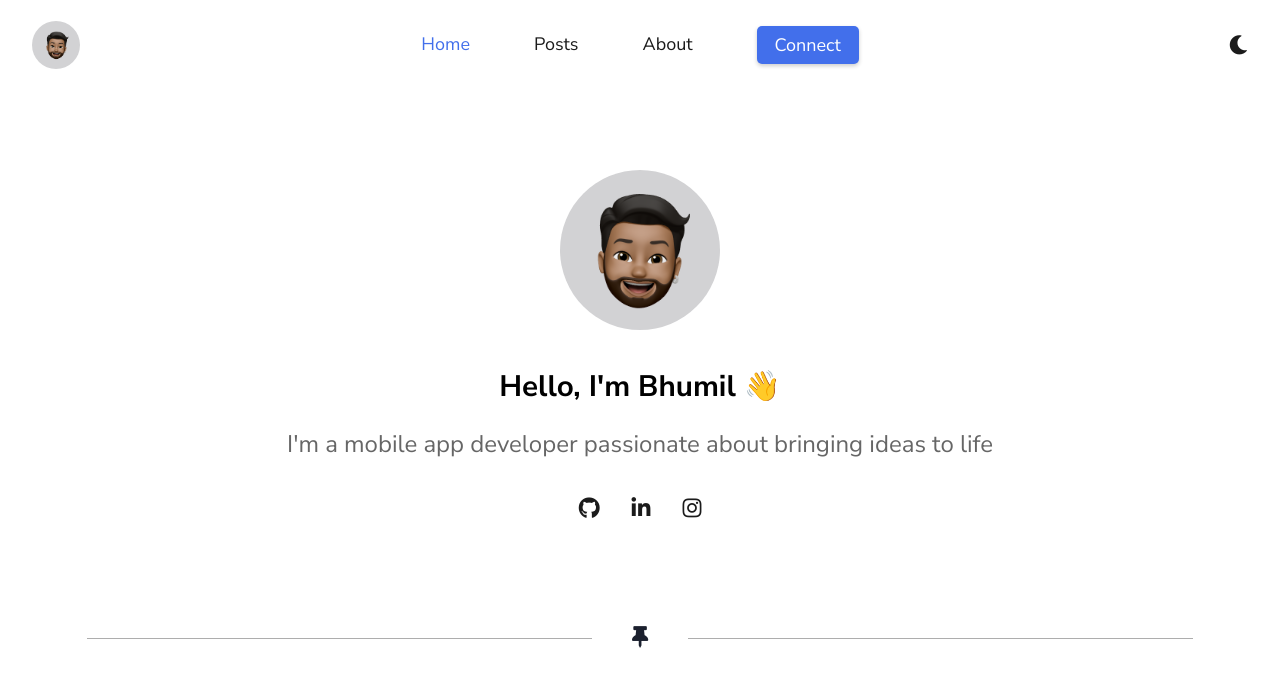
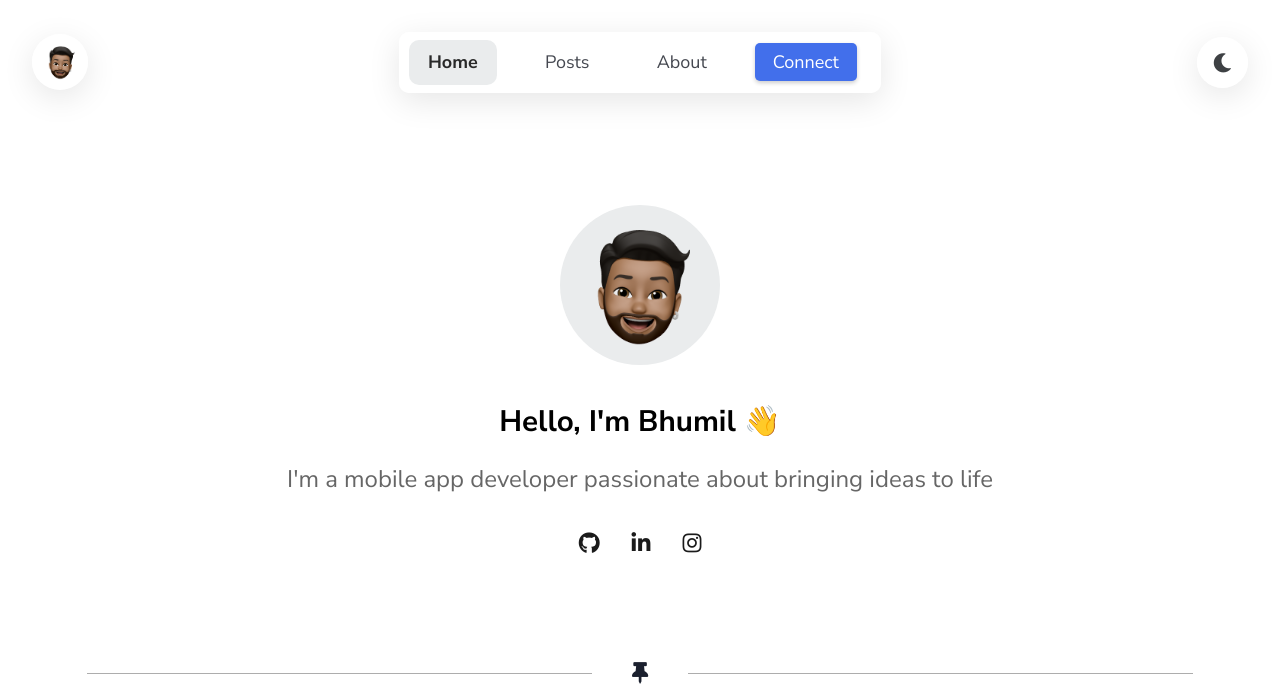
Before and after one commit to thebhumilsoni/thebhumilsoni.github.io, a Jekyll site: the page built from index.html, in a window 1280 px wide. Shown: the top 686 px of the page. Built offline with Jekyll 4.4.1, drawn with Linux system fonts in a browser that asks for light colours.

Commit message:
Update navigation bar style

```diff
--- a/_sass/2-design-system/_color-scheme.scss
+++ b/_sass/2-design-system/_color-scheme.scss
@@ -2,7 +2,7 @@ $primary-color: #426FEB;
 $primary-light-color: lighten($primary-color, 10%);
 
 :root {
-    --background-color: #ffffff;
+    --background-color: #fff;
     --text-color: #1b1b1b;
     --text-secondary-color: #666;
     --heading-text-color: #000000;
@@ -36,9 +36,14 @@ $primary-light-color: lighten($primary-color, 10%);
 
     // navigation bar colors
     --navbar-background-color: transparent;
-    --navbar-title-color: var(--heading-text-color);
-    --navbar-links-color: var(--text-color);
+    --navbar-link-item-color: #454850;
+    --navbar-link-item-current-color: #292929;
+    --navbar-link-item-hover-color: #eaeced;
+    --navbar-links-background-color: transparent;
     --navbar-shadow-color: rgba(0, 0, 0, 0.1);
+    --navbar-item-background-color: rgba(255, 255, 255, 0.6);
+    --navbar-item-box-shadow-color: 0 8px 32px rgba(0, 0, 0, 0.1);
+    --navbar-icon-color: #3e4144;
 
     // contact section colors
     --contact-section-background: #f4f5f6;
@@ -58,7 +63,7 @@ $primary-light-color: lighten($primary-color, 10%);
     --dynamic-background-color-secondary: #000000;
 
     // hero section colors
-    --hero-image-background-color: #d2d2d4;
+    --hero-image-background-color: #eaeced;
 }
 
 :root[dark] {
@@ -71,10 +76,10 @@ $primary-light-color: lighten($primary-color, 10%);
     --link-color: var(--primary-color);
     --icon-color: var(--text-color);
     --icon-hover-color: var(--primary-color);
-    --syntax-highlighter-background: #18181c;
+    --syntax-highlighter-background: #212126;
     --divider-color: #636363;
     --button-background-color: var(--primary-color);
-    --button-hover-background-color: #18181c;
+    --button-hover-background-color: #141418;
     --button-text-color: white;
     --button-hover-text-color: var(--text-color);
     --section-header-color: #d2d2d2;
@@ -96,19 +101,24 @@ $primary-light-color: lighten($primary-color, 10%);
 
     // navigation bar colors
     --navbar-background-color: transparent;
-    --navbar-title-color: var(--heading-text-color);
-    --navbar-links-color: var(--text-color);
+    --navbar-link-item-color: #b5b4b4;
+    --navbar-link-item-current-color: #cccccc;
+    --navbar-link-item-hover-color: #111115;
+    --navbar-links-background-color: transparent;
     --navbar-shadow-color: rgba(0, 0, 0, 0.5);
+    --navbar-item-background-color: #212126b3;
+    --navbar-item-box-shadow-color: 0 1px 3px rgba(2, 2, 2, 0.4);
+    --navbar-icon-color: #bec0c4;
 
     // contact section colors
-    --contact-section-background: #18181c;
+    --contact-section-background: #212126;
     --contact-section-text-color: #f4f5f6;
 
     // pagination colors
     --pagination-background: var(--background-color);
     --pagination-text-color: var(--text-color);
     --pagination-border-color: var(--primary-light-color);
-    --pagination-hover-background: #18181c;
+    --pagination-hover-background: #212126;
     --pagination-hover-text-color: var(--text-color);
     --pagination-current-background: var(--primary-color);
     --pagination-current-text-color: white;
@@ -118,5 +128,5 @@ $primary-light-color: lighten($primary-color, 10%);
     --dynamic-background-color-secondary: #ffffff;
 
     // hero section colors
-    --hero-image-background-color: #1a1a1e;
+    --hero-image-background-color: #212126;
 }
--- a/_sass/3-components/_navigation.scss
+++ b/_sass/3-components/_navigation.scss
@@ -1,5 +1,12 @@
 @import "1-global/variables";
 @import "1-global/mixins";
+
+@mixin navbar-item-style {
+    background-color: var(--navbar-item-background-color);
+    backdrop-filter: blur(10px);
+    -webkit-backdrop-filter: blur(10px);
+    box-shadow: var(--navbar-item-box-shadow-color);
+}
 
 .navbar {
     top: 0;
@@ -15,8 +22,6 @@
         width: 100%;
         position: fixed;
         top: 0;
-        background-color: var(--background-color);
-        box-shadow: 0 2px 4px var(--navbar-shadow-color);
     }
 
     .navbar-inner {
@@ -28,7 +33,7 @@
 
         @include for-medium-up {
             justify-content: space-between;
-            padding: 1.3rem $content-horizontal-padding;
+            padding: 2rem $content-horizontal-padding;
         }
 
         .navbar-title {
@@ -38,9 +43,9 @@
 
         .navbar-image {
             @include circular-image;
-            width: 3rem;
-            height: 3rem;
-            background-color: var(--hero-image-background-color);
+            width: 3.5rem;
+            height: 3.5rem;
+            @include navbar-item-style;
 
             img {
                 @include base-image-style;
@@ -84,15 +89,28 @@
                 justify-content: center;
                 align-items: center;
                 z-index: 1;
-                background-color: transparent;
+                gap: 1.8rem;
+                padding: 0.5rem 1.5rem 0.5rem 0.6rem;
+                border-radius: $border-radius;
+                @include navbar-item-style;
             }
 
             a {
-                color: var(--navbar-links-color);
+                background-color: var(--navbar-links-background-color);
+                color: var(--navbar-link-item-color);
                 text-decoration: none;
+                padding: 0.5rem 1.2rem;
+                border-radius: $border-radius;
 
-                &:hover, &.current {
-                    color: var(--primary-color);
+                &.current {
+                    font-weight: bold;
+                    background-color: var(--navbar-link-item-hover-color);
+                    color: var(--navbar-link-item-current-color);
+                }
+
+                &:hover {
+                    transition: all 0.3s ease;
+                    background-color: var(--navbar-link-item-hover-color);
                 }
             }
 
@@ -123,11 +141,15 @@
 
         .theme-toggle, .navbar-toggler {
             @include base-icon-style;
+            @include circular-image;
+            width: 3.2rem;
+            height: 3.2rem;
+            @include navbar-item-style;
         }
 
         .theme-toggle i {
             font-size: 1.2rem;
-            color: var(--icon-color);
+            color: var(--navbar-icon-color);
         }
 
         .navbar-toggler {
@@ -136,7 +158,7 @@
 
             i {
                 font-size: 1.5rem;
-                color: var(--icon-color);
+                color: var(--navbar-icon-color);
                 transition: transform 0.3s ease, color 0.3s ease;
             }
 
```
